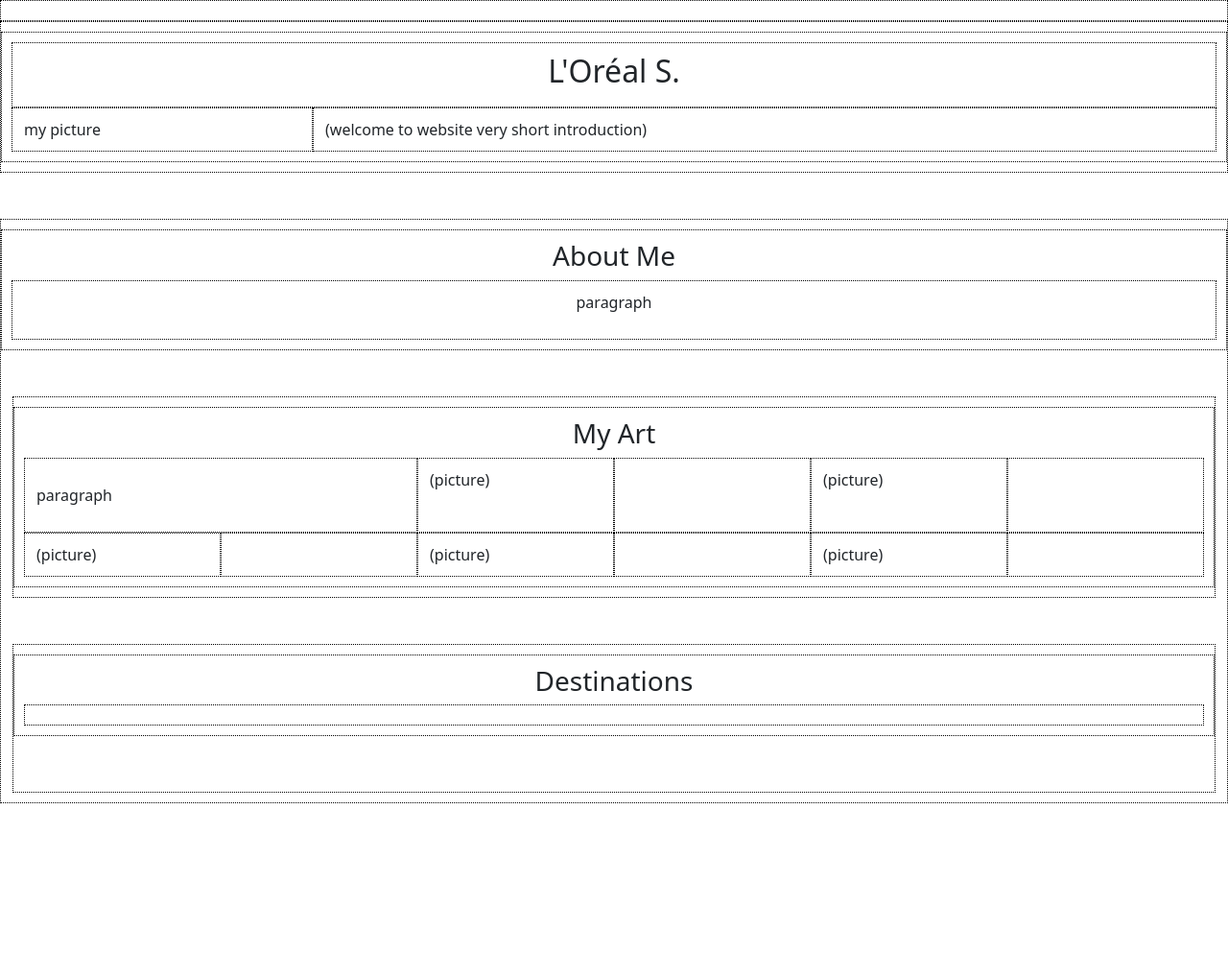
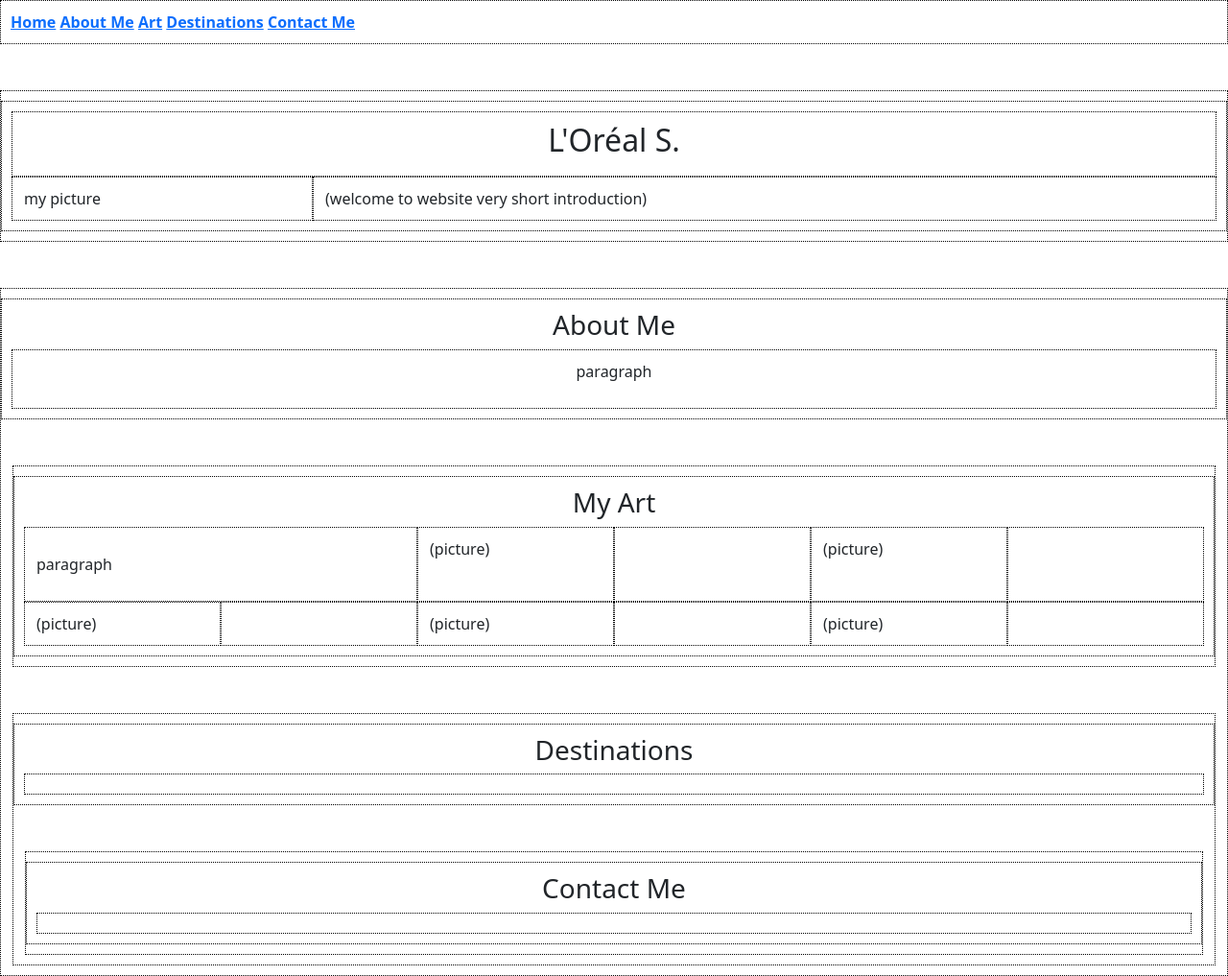
Before and after one commit to loreals2028/loreals2028.github.io, a plain HTML site: page index.html in a window 1280 px wide. Shown: the whole page at 96% size. Before the commit the page ends 837 px from the top, so only its background shows below. Drawn offline with nearby package versions, Linux system fonts and the light colour scheme.

Commit message:
added more content

```diff
--- a/index.html
+++ b/index.html
@@ -14,9 +14,17 @@
 
 <body>
 
-<div id=""></div>
+<div id="">
+<a href="#Home">Home</a>
+<a href="#About Me">About Me</a>
+<a href="#Art">Art</a>
+<a href="#Destinations">Destinations</a>
+<a href="#Contact Me">Contact Me</a>
+</div>
+<br>
+<br>
 
-<div id="section-1" class="container-fluid">
+<div id="Home" class="container-fluid">
   <div class="row">
     <div id="hero" class="container-fluid">
   <h2 class="text-center">L'Oréal S.</h2>
@@ -34,7 +42,7 @@
 <br>
 <br>
 
-<div id="section-2" class="container-fluid">
+<div id="About Me" class="container-fluid">
   <div class="row">
     <h3 class="text-center">About Me</h3>
       <div class="col">
@@ -46,7 +54,7 @@
 <br>
 <br>
 
-<div id="section-3" class="container-fluid">
+<div id="My Art" class="container-fluid">
   <div class="row">
     <h3 class="text-center">My Art</h3>
       <div class="col-4">
@@ -103,7 +111,7 @@
 <br>
 <br>
 
-<div id="section-2" class="container-fluid">
+<div id="Destinations" class="container-fluid">
   <div class="row">
     <h3 class="text-center">Destinations</h3>
       <div class="col">
@@ -114,5 +122,13 @@
 <br>
 <br>
 
+<div id="Contact Me" class="container-fluid">
+  <div class="row">
+    <h3 class="text-center">Contact Me</h3>
+      <div class="col">
+
+  </div>
+</div>
+
 </body>
 </html>
--- a/style.css
+++ b/style.css
@@ -2,3 +2,7 @@ div{
     border: 1px dotted black;
     padding: 10px;
 }
+
+a {
+  font-weight: bold;
+}
```
